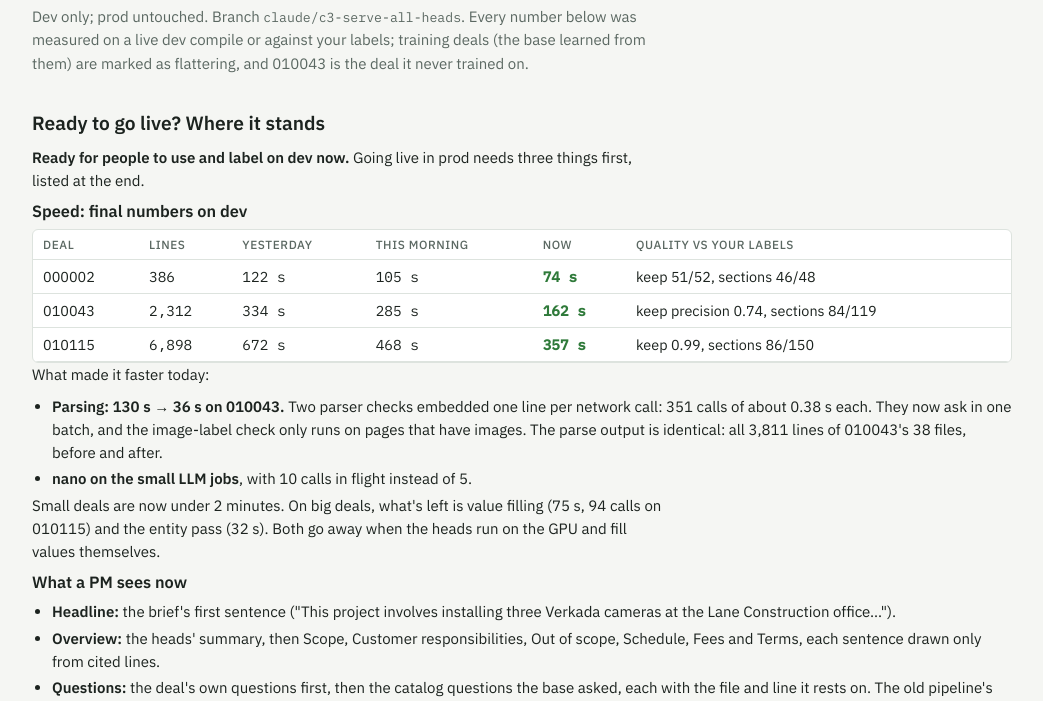
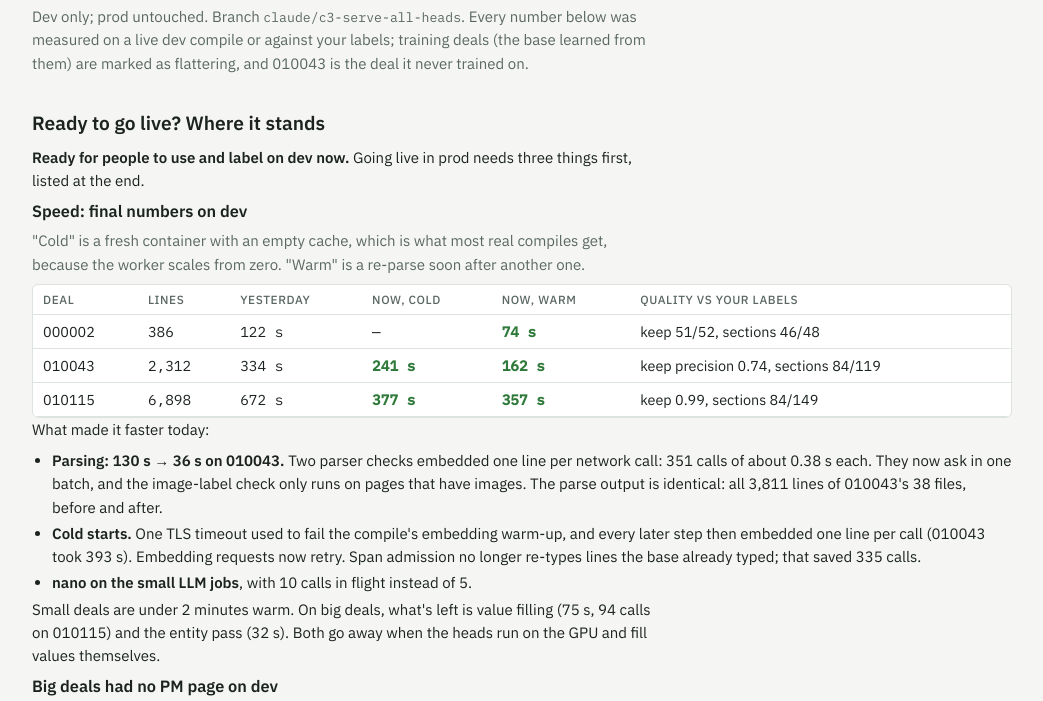
Before and after one commit to Purtera-IT/parser-os, a plain HTML site: page docs/super_heads_overnight.html in a window 1280 px wide. Shown: the part 99-800 px from the top of the page, without its empty margins (118-1161 px from the left). Drawn offline with Linux system fonts and the light colour scheme.

Commit message:
Report: cold vs warm timing, Core scale-in finding
Co-Authored-By: Claude Opus 5.5 <noreply@anthropic.com>

```diff
--- a/docs/super_heads_overnight.html
+++ b/docs/super_heads_overnight.html
@@ -30,17 +30,21 @@ code{font-family:var(--f-mono);font-size:.88em}
 <section><h2>Ready to go live? Where it stands</h2>
 <p><b>Ready for people to use and label on dev now.</b> Going live in prod needs three things first, listed at the end.</p>
 <h3>Speed: final numbers on dev</h3>
-<div class=tbl><table><thead><tr><th>Deal</th><th>Lines</th><th>Yesterday</th><th>This morning</th><th>Now</th><th>Quality vs your labels</th></tr></thead><tbody>
-<tr><td>000002</td><td class=n>386</td><td class=n>122 s</td><td class=n>105 s</td><td class="n ok">74 s</td><td>keep 51/52, sections 46/48</td></tr>
-<tr><td>010043</td><td class=n>2,312</td><td class=n>334 s</td><td class=n>285 s</td><td class="n ok">162 s</td><td>keep precision 0.74, sections 84/119</td></tr>
-<tr><td>010115</td><td class=n>6,898</td><td class=n>672 s</td><td class=n>468 s</td><td class="n ok">357 s</td><td>keep 0.99, sections 86/150</td></tr>
+<p class=muted>"Cold" is a fresh container with an empty cache, which is what most real compiles get, because the worker scales from zero. "Warm" is a re-parse soon after another one.</p>
+<div class=tbl><table><thead><tr><th>Deal</th><th>Lines</th><th>Yesterday</th><th>Now, cold</th><th>Now, warm</th><th>Quality vs your labels</th></tr></thead><tbody>
+<tr><td>000002</td><td class=n>386</td><td class=n>122 s</td><td class=n>—</td><td class="n ok">74 s</td><td>keep 51/52, sections 46/48</td></tr>
+<tr><td>010043</td><td class=n>2,312</td><td class=n>334 s</td><td class="n ok">241 s</td><td class="n ok">162 s</td><td>keep precision 0.74, sections 84/119</td></tr>
+<tr><td>010115</td><td class=n>6,898</td><td class=n>672 s</td><td class="n ok">377 s</td><td class="n ok">357 s</td><td>keep 0.99, sections 84/149</td></tr>
 </tbody></table></div>
 <p>What made it faster today:</p>
 <ul>
 <li><b>Parsing: 130 s → 36 s on 010043.</b> Two parser checks embedded one line per network call: 351 calls of about 0.38 s each. They now ask in one batch, and the image-label check only runs on pages that have images. The parse output is identical: all 3,811 lines of 010043's 38 files, before and after.</li>
+<li><b>Cold starts.</b> One TLS timeout used to fail the compile's embedding warm-up, and every later step then embedded one line per call (010043 took 393 s). Embedding requests now retry. Span admission no longer re-types lines the base already typed; that saved 335 calls.</li>
 <li><b>nano on the small LLM jobs</b>, with 10 calls in flight instead of 5.</li>
 </ul>
-<p>Small deals are now under 2 minutes. On big deals, what's left is value filling (75 s, 94 calls on 010115) and the entity pass (32 s). Both go away when the heads run on the GPU and fill values themselves.</p>
+<p>Small deals are under 2 minutes warm. On big deals, what's left is value filling (75 s, 94 calls on 010115) and the entity pass (32 s). Both go away when the heads run on the GPU and fill values themselves.</p>
+<h3>Big deals had no PM page on dev</h3>
+<p>Every Core brief that ran over about 5 minutes was killed. Core accepts the run over HTTP and works in the background, and with no open request Container Apps scaled it to zero after a 300 s cooldown. 010115's page failed every time today. The dev cooldown is now 20 minutes, and 010115's page built for the first time. Prod has the same setting and is unchanged. Core also runs each brief 2–3 times at once, which makes this worse.</p>
 <h3>What a PM sees now</h3>
 <ul>
 <li><b>Headline:</b> the brief's first sentence ("This project involves installing three Verkada cameras at the Lane Construction office…").</li>
```
